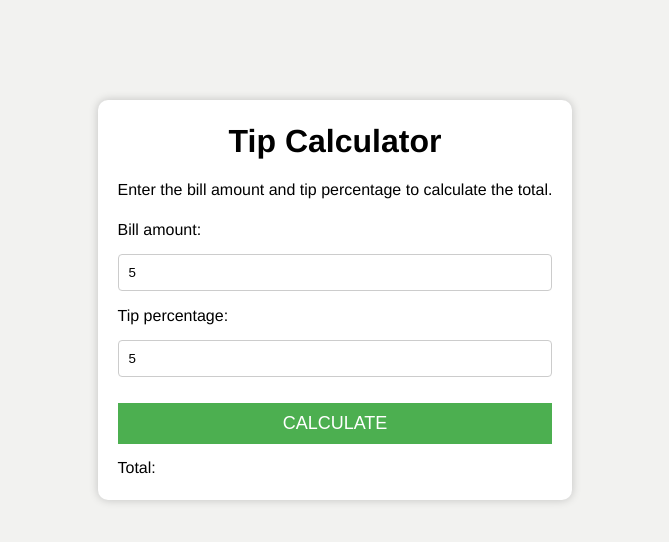
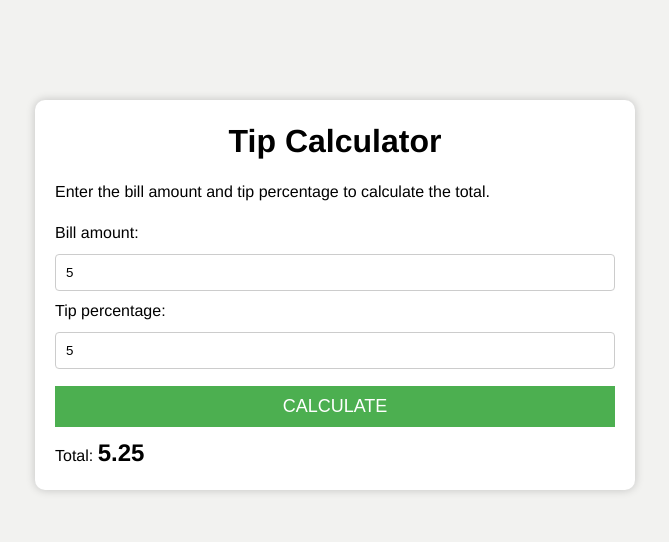
Before and after one commit to darianebogina/tip-calculator, a plain HTML site: page index.html in a window 1280 px wide. Both pictures are taken after typing "5", "5" into the empty fields and a click on the button "CALCULATE". Shown: the whole page, without its empty margins (305-974 px from the left). Drawn offline with Linux system fonts and the light colour scheme.

Commit message:
feat: add style and visibility feature

```diff
--- a/index.css
+++ b/index.css
@@ -8,13 +8,9 @@ html {
 }
 
 body {
-    display: flex;
-    justify-content: center;
-    align-items: center;
-
     max-width: 1440px;
     margin: 0 auto;
-    /* margin: 0px 8px ; */
+
     font-size: 1.6rem;
     font-family: "Helvetica", Arial, sans-serif;
 
@@ -27,7 +23,7 @@ body {
     justify-content: space-around;
 
     max-width: 600px;
-    min-height: 400px;
+    min-height: 390px;
     margin: 100px auto;
     padding: 20px;
 
@@ -47,7 +43,7 @@ h1 {
 
 input {
     width: 100%;
-    margin: 10px 0;
+    margin: 5px 0;
     padding: 10px;
 
     border: 1px solid #ccc;
@@ -56,7 +52,7 @@ input {
 
 button {
     width: 100%;
-    margin: 10px 0;
+    margin: 5px 0;
     padding: 10px;
 
     font-size: 1.8rem;
@@ -75,5 +71,7 @@ button:hover {
 }
 
 .total {
-    display: none;
+    visibility: hidden;
+    font-size: 2.4rem;
+    font-weight: bold;
 }
--- a/index.js
+++ b/index.js
@@ -1,10 +1,11 @@
-let billElem = document.getElementById("bill");
-let tipElem =  document.getElementById("tip");
-let totalElem = document.getElementsByClassName("total")[0];
+const billElem = document.getElementById("bill");
+const tipElem =  document.getElementById("tip");
+const totalElem = document.getElementsByClassName("total")[0];
 
 
 function calculate() {
     let bill = Number(billElem.value);
     let tip = Number(tipElem.value);
-    totalElem.innerHTML = bill + (bill * tip / 100);
+    totalElem.style.visibility = "visible";
+    totalElem.innerHTML = (bill + (bill * tip / 100)).toFixed(2);
 }
```
